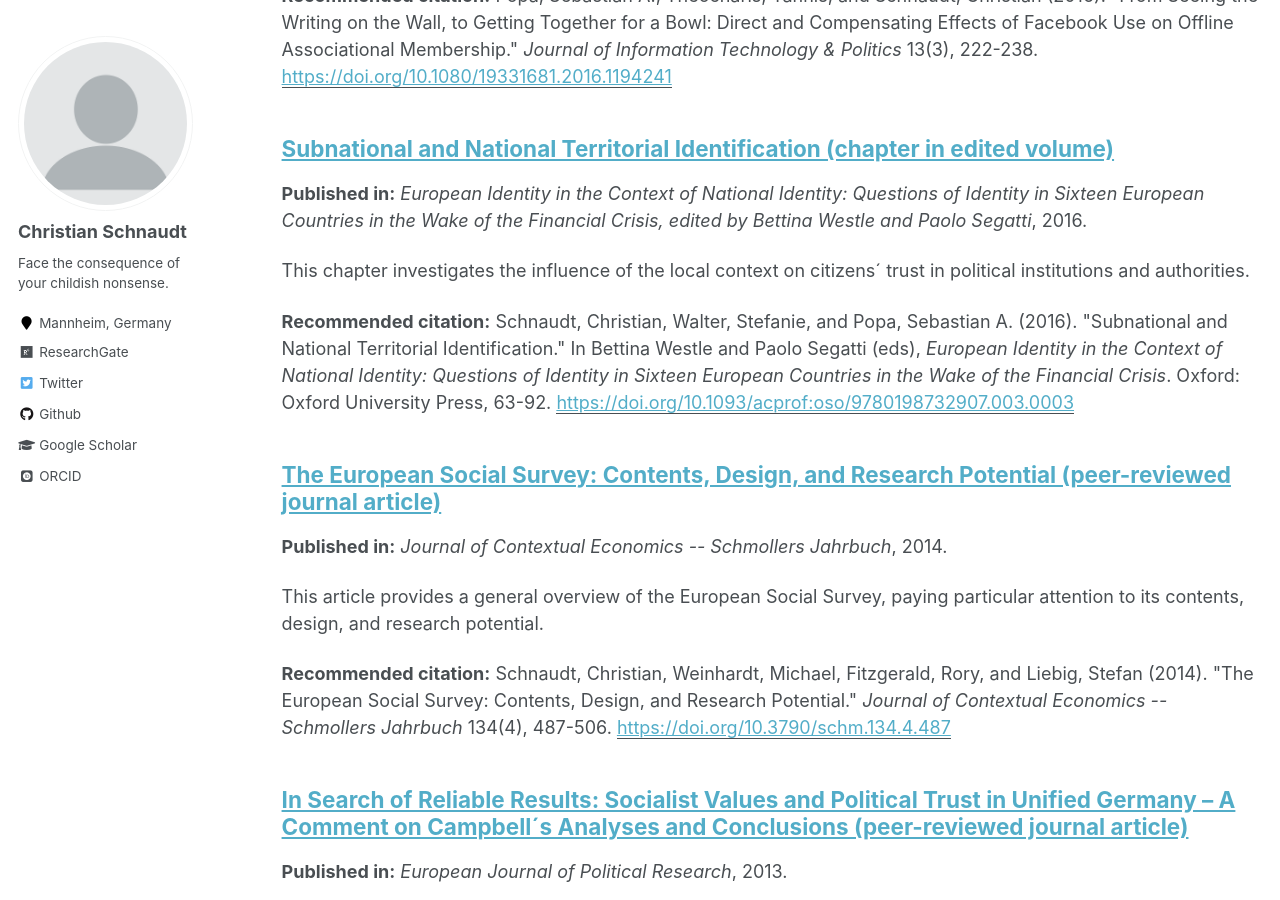
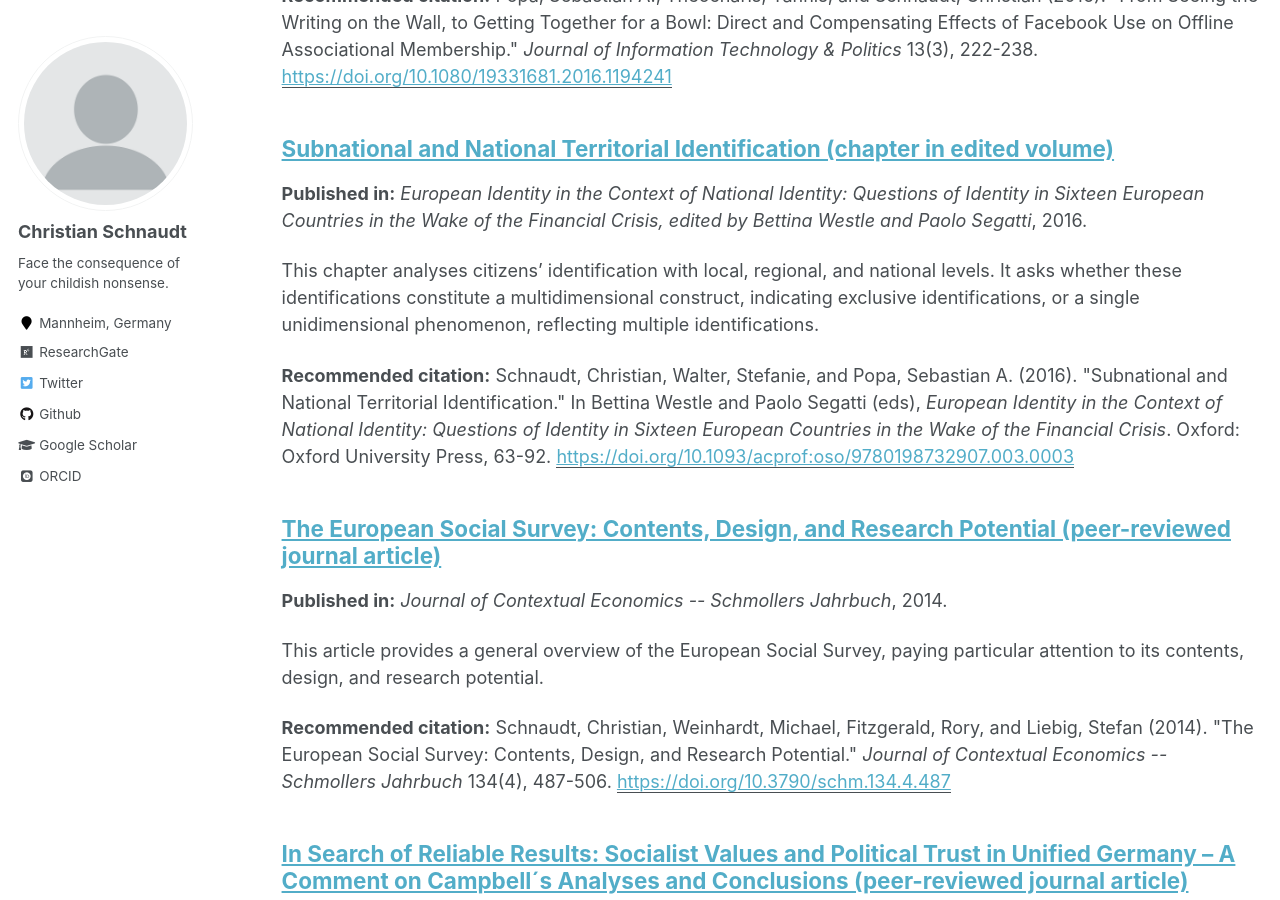
Before and after one commit to cschnaudt/cschnaudt.github.io, a Jekyll site: the page built from _pages/publications.md, in a window 1280 px wide and 900 px high, scrolled down 436 px. Built offline with Jekyll 4.4.1, drawn with Linux system fonts in a browser that asks for light colours; some web fonts are replaced.

Commit message:
Update 2016-06-21-Identity-OUP.md

```diff
--- a/_publications/2016-06-21-Identity-OUP.md
+++ b/_publications/2016-06-21-Identity-OUP.md
@@ -2,7 +2,7 @@
 title: "Subnational and National Territorial Identification (chapter in edited volume)"
 collection: publications
 permalink: /publication/2016-06-21-Identity-OUP
-excerpt: 'This chapter investigates the influence of the local context on citizens´ trust in political institutions and authorities.'
+excerpt: 'This chapter analyses citizens’ identification with local, regional, and national levels. It asks whether these identifications constitute a multidimensional construct, indicating exclusive identifications, or a single unidimensional phenomenon, reflecting multiple identifications.'
 date: 2016-06-21
 venue: 'European Identity in the Context of National Identity: Questions of Identity in Sixteen European Countries in the Wake of the Financial Crisis, edited by Bettina Westle and Paolo Segatti'
 paperurl: 'https://doi.org/10.1093/acprof:oso/9780198732907.003.0003'
```
